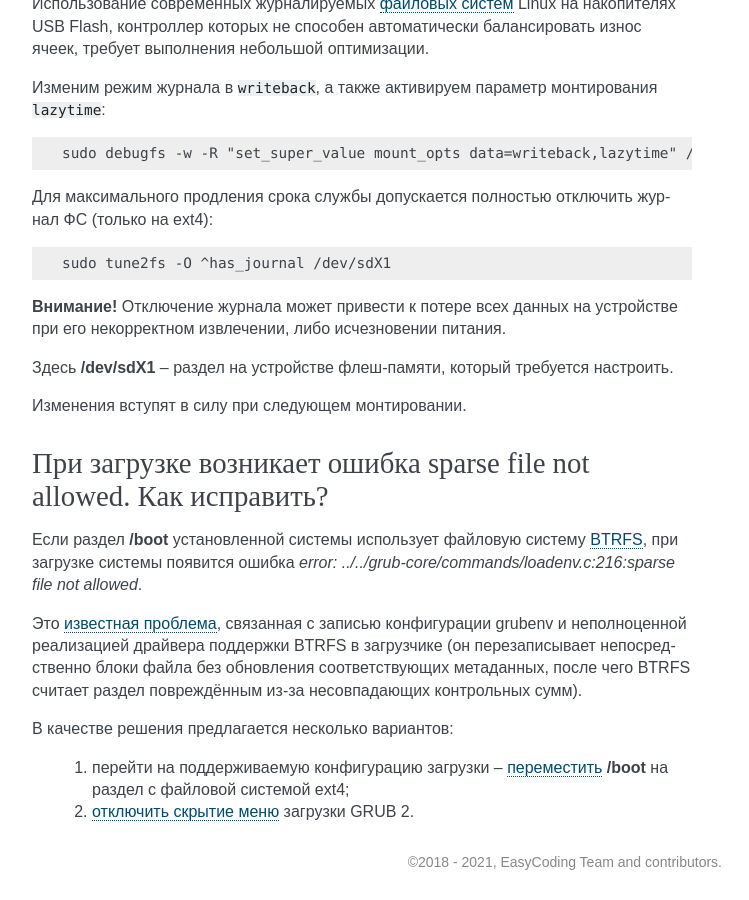
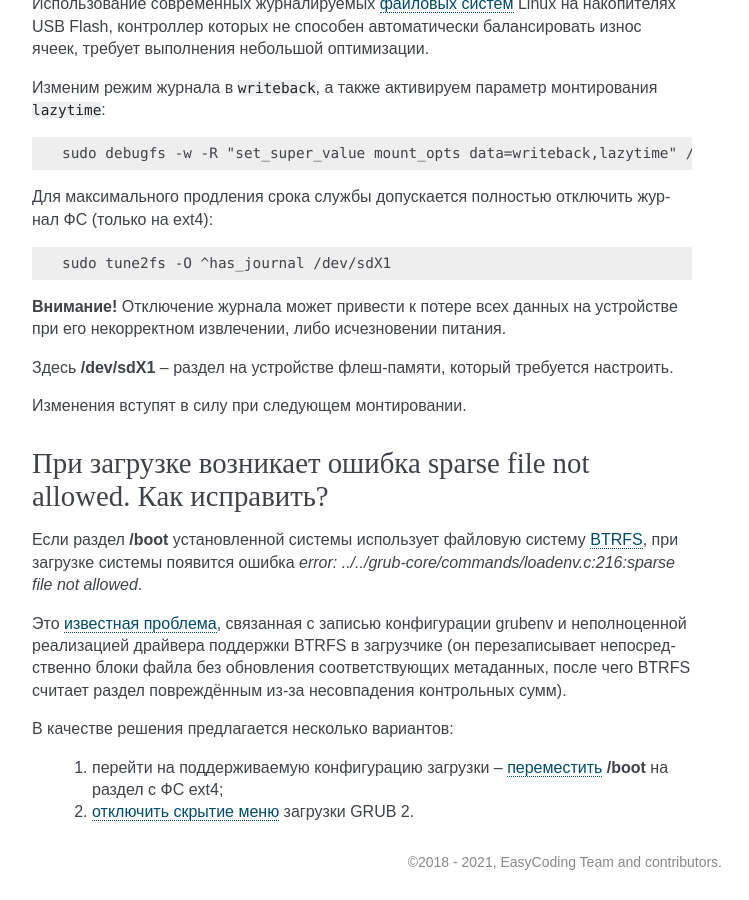
Before and after one commit to RussianFedora/FAQ, a Sphinx documentation site: the page built from source/tips-and-tricks.rst, in a window 1280 px wide and 900 px high, scrolled down 10343 px. Shown: the whole window, without its empty margins (388-1137 px from the left). Built offline with Sphinx 7.4.7, drawn with Linux system fonts in a browser that asks for light colours; comment, search, counter and statistics services are not loaded.

Commit message:
Updated grub-sparse-not-allowed question.

```diff
--- a/source/tips-and-tricks.rst
+++ b/source/tips-and-tricks.rst
@@ -598,9 +598,9 @@ SWF файл -- это исполняемый файл формата Adobe Flas
 
 Если раздел **/boot** установленной системы использует файловую систему :ref:`BTRFS <fs-btrfs>`, при загрузке системы появится ошибка *error: ../../grub-core/commands/loadenv.c:216:sparse file not allowed*.
 
-Это `известная проблема <https://bugzilla.redhat.com/show_bug.cgi?id=1955901>`__, связанная с записью конфигурации grubenv и неполноценной реализацией драйвера поддержки BTRFS в загрузчике (он перезаписывает непосредственно блоки файла без обновления соответствующих метаданных, после чего BTRFS считает раздел повреждённым из-за несовпадающих контрольных сумм).
+Это `известная проблема <https://bugzilla.redhat.com/show_bug.cgi?id=1955901>`__, связанная с записью конфигурации grubenv и неполноценной реализацией драйвера поддержки BTRFS в загрузчике (он перезаписывает непосредственно блоки файла без обновления соответствующих метаданных, после чего BTRFS считает раздел повреждённым из-за несовпадения контрольных сумм).
 
 В качестве решения предлагается несколько вариантов:
 
-  1. перейти на поддерживаемую конфигурацию загрузки -- :ref:`переместить <fedora-partitions>` **/boot** на раздел с файловой системой ext4;
+  1. перейти на поддерживаемую конфигурацию загрузки -- :ref:`переместить <fedora-partitions>` **/boot** на раздел с ФС ext4;
   2. :ref:`отключить скрытие меню <grub-show>` загрузки GRUB 2.
```
